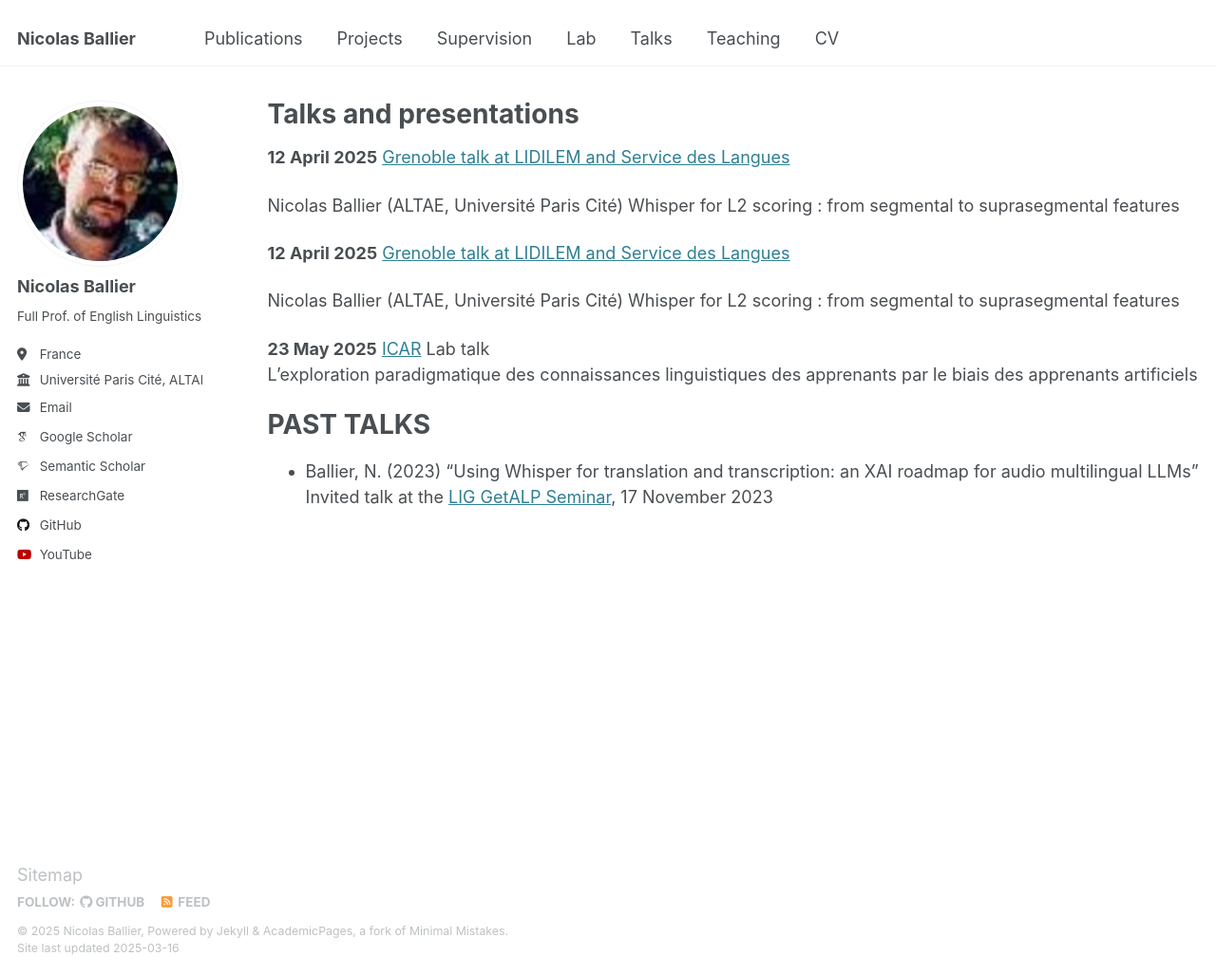
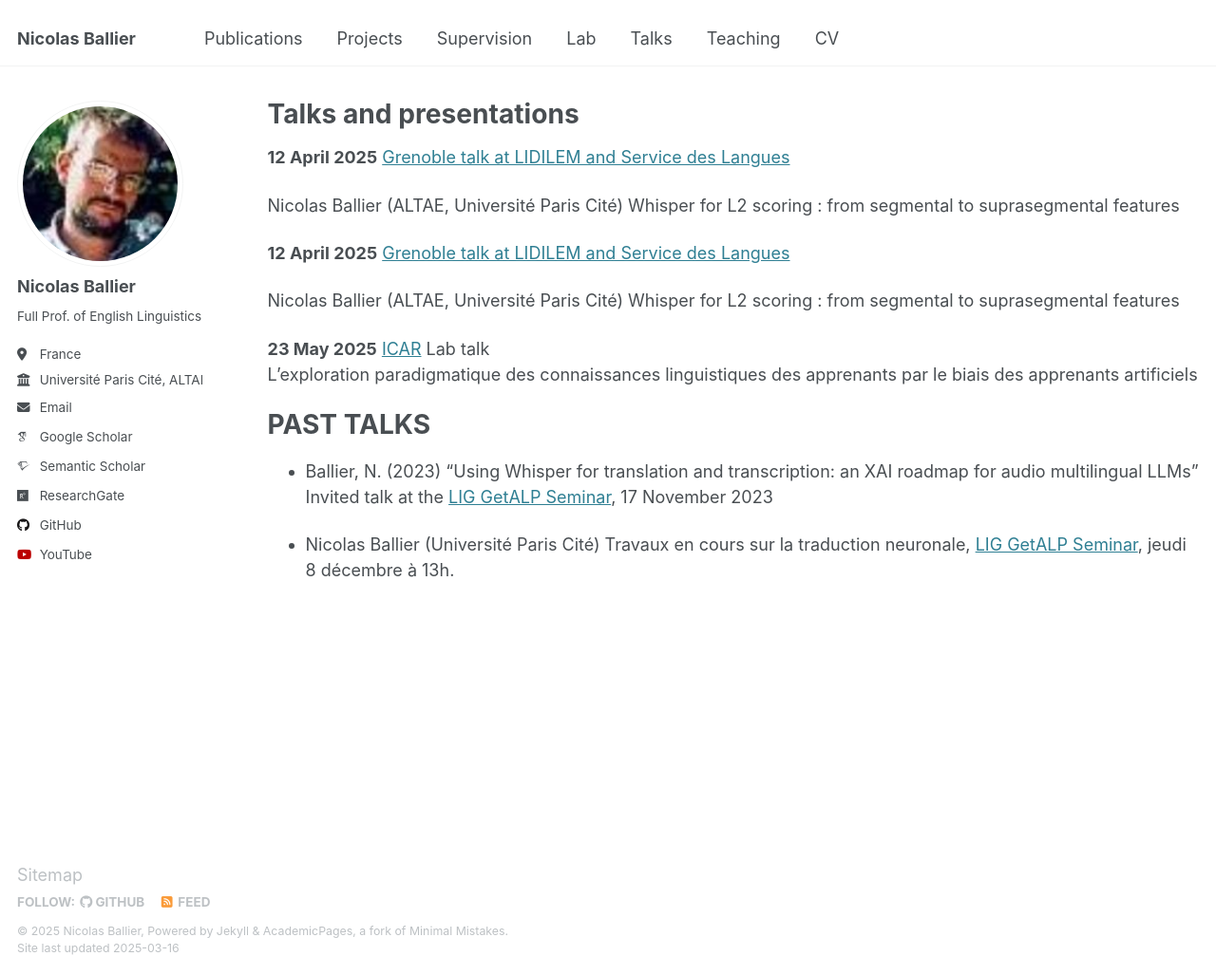
Before and after one commit to nballier/nballier.github.io, a Jekyll site: the page built from _pages/talks.md, in a window 1280 px wide and 1027 px high. Shown: the whole window at 95% size. Built offline with Jekyll 4.4.1, drawn with Linux system fonts in a browser that asks for light colours; some web fonts are replaced.

Commit message:
Update talks.md

```diff
--- a/_pages/talks.md
+++ b/_pages/talks.md
@@ -26,6 +26,7 @@ par le biais des apprenants artificiels
 
 # PAST TALKS
 
+* Ballier, N. (2023)  “Using Whisper for translation and transcription: an XAI roadmap for audio multilingual LLMs” Invited talk at the [LIG GetALP Seminar](http://lig-getalp-new.imag.fr/seminaires-dequipe/), 17 November 2023
 
 
-* Ballier, N. (2023)  “Using Whisper for translation and transcription: an XAI roadmap for audio multilingual LLMs” Invited talk at the [LIG GetALP Seminar](http://lig-getalp-new.imag.fr/seminaires-dequipe/), 17 November 2023
+* Nicolas Ballier (Université Paris Cité)  Travaux en cours sur la traduction neuronale, [LIG GetALP Seminar](http://lig-getalp-new.imag.fr/seminaires-dequipe/), jeudi 8 décembre à 13h.
```
